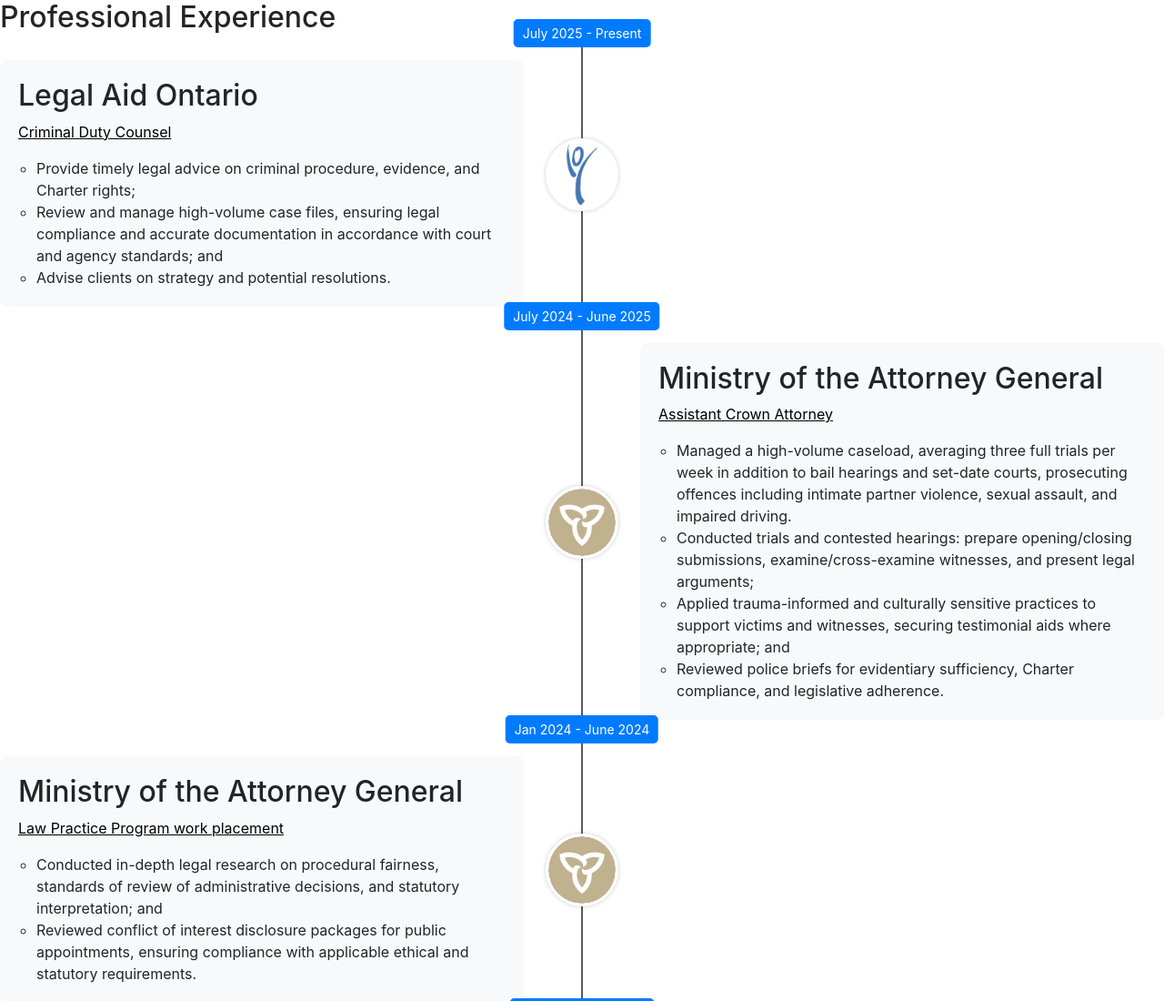
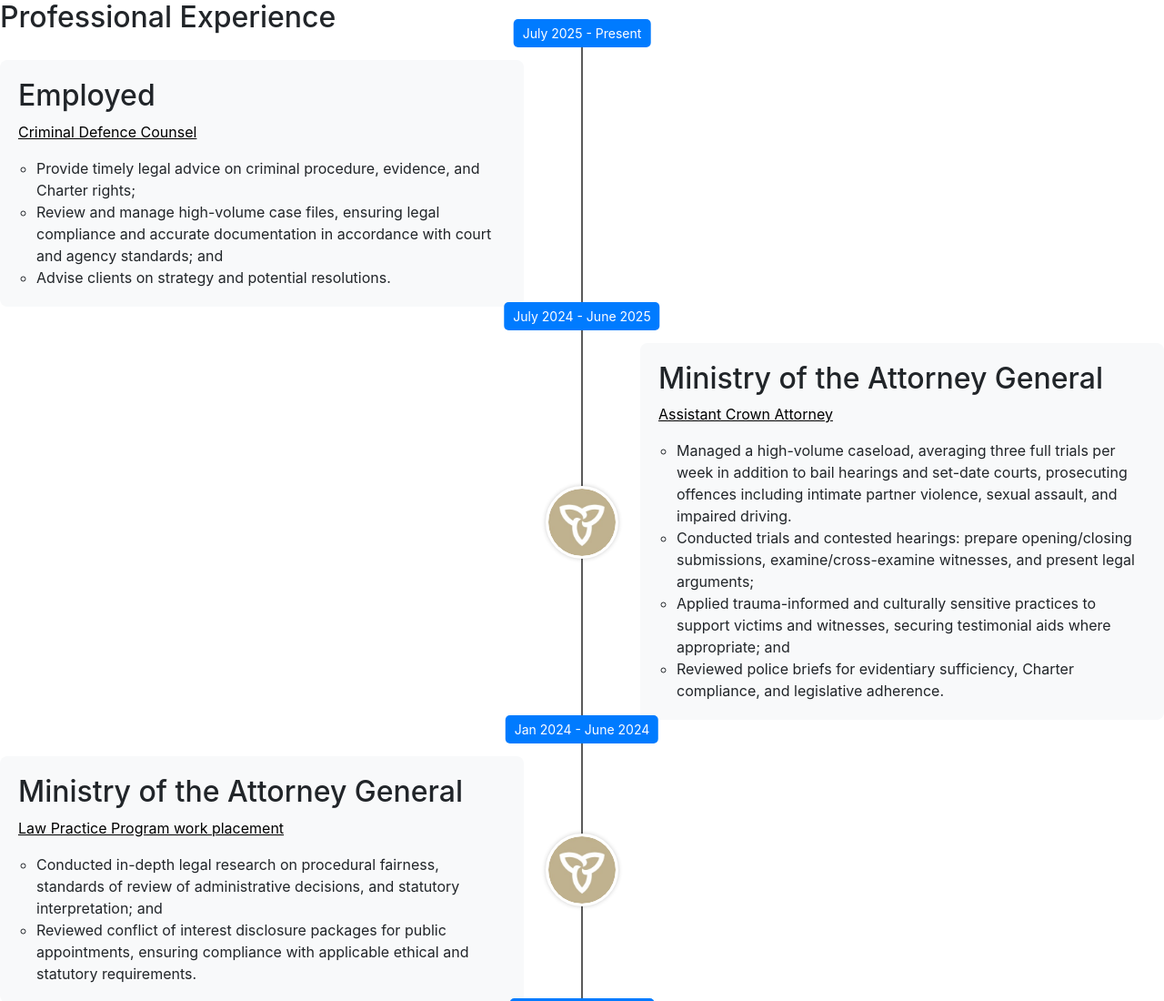
Before and after one commit to Mohassan89/mohassan89.github.io, a website: page Mostafa_popup.html in a window 1280 px wide. Shown: the top 1100 px of the page at 91% size. Drawn offline with nearby package versions, Linux system fonts and the light colour scheme.

Commit message:
Add files via upload

```diff
--- a/Mostafa_popup.html
+++ b/Mostafa_popup.html
@@ -249,12 +249,9 @@
     <h2>Professional Experience</h2>
     <ul class="timeline">
         <li class="timeline-item" data-date="July 2025 - Present">
-            <div class="timeline-img">
-                <div class="timeline-logo"><img src="LAO_Logo.jpg" alt="LAO Logo"></div>
-            </div>
             <div class="timeline-content">
-                <h2>Legal Aid Ontario</h2>
-                <p><u class="underline">Criminal Duty Counsel</u></p>
+                <h2>Employed</h2>
+                <p><u class="underline">Criminal Defence Counsel</u></p>
                 <ul class="justified-text">
                     <li>Provide timely legal advice on criminal procedure, evidence, and Charter rights;</li>
                     <li>Review and manage high-volume case files, ensuring legal compliance and accurate documentation in accordance with court and agency standards; and</li>
```
Also changed, not shown: index.html (+1 -1 lines).
